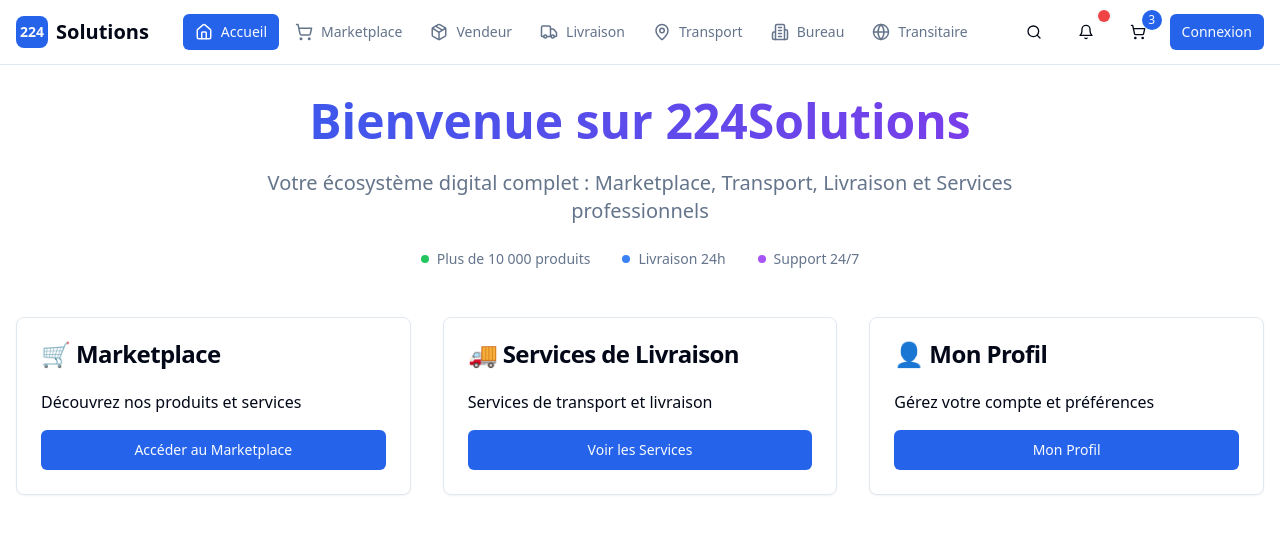
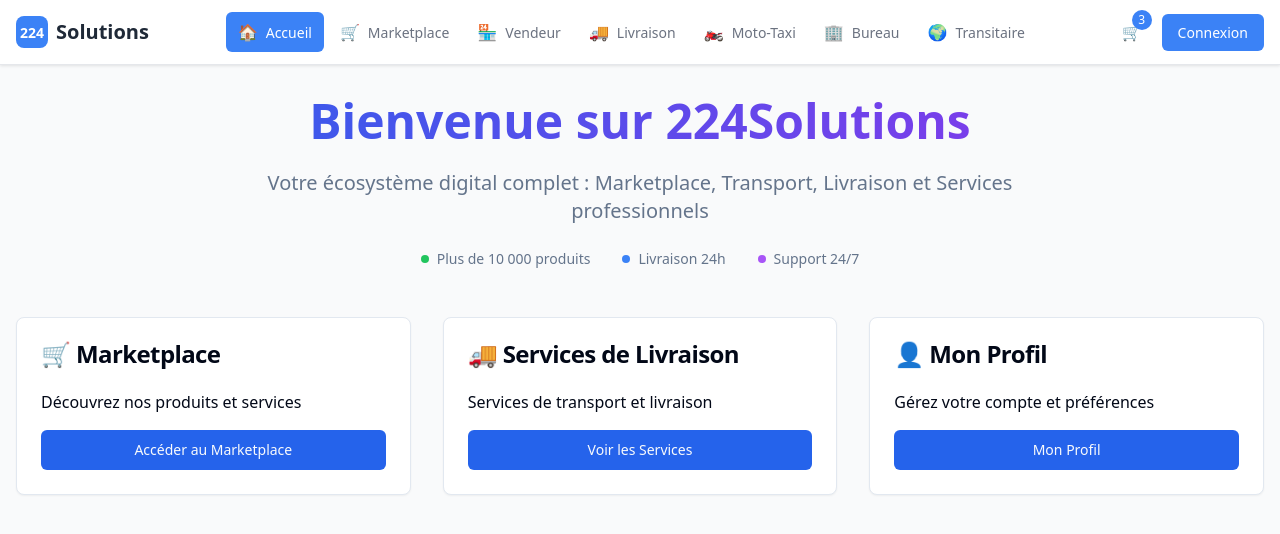
Before and after one commit to soulbahprojet/pro-app-studio, a React (Vite) app: page / in a window 1280 px wide. Shown: the top 534 px of the page. Built offline with nearby package versions, Linux system fonts and the light colour scheme.

Commit message:
LOVABLE FIX: Reorganisation complete pour affichage correct - Header optimise + Routing inline + CSS fixes

```diff
--- a/src/App.tsx
+++ b/src/App.tsx
@@ -40,28 +40,143 @@ function App() {
   return (
     <QueryClientProvider client={queryClient}>
       <Router>
-        <div className="min-h-screen bg-background">
-          <Header />
-          <main className="container mx-auto px-4 py-8 max-w-7xl">
-            <Routes>
-              <Route path="/" element={<Home />} />
-              <Route path="/login" element={<Login />} />
-              <Route path="/register" element={<Register />} />
-              <Route path="/services" element={<Services />} />
-              <Route path="/marketplace" element={<Marketplace />} />
-              <Route path="/product/:id" element={<ProductDetails />} />
-              <Route path="/cart" element={<ProtectedRoute><Cart /></ProtectedRoute>} />
-              <Route path="/payment" element={<ProtectedRoute><Payment /></ProtectedRoute>} />
-              <Route path="/delivery-dashboard" element={<ProtectedRoute><DeliveryDashboard /></ProtectedRoute>} />
-              <Route path="/transport-dashboard" element={<ProtectedRoute><TransportDashboard /></ProtectedRoute>} />
-              <Route path="/vendor-dashboard" element={<ProtectedRoute><VendorDashboard /></ProtectedRoute>} />
-              <Route path="/vendor/products" element={<ProtectedRoute><VendorProductsPage /></ProtectedRoute>} />
-              <Route path="/vendor/customers" element={<ProtectedRoute><VendorCustomersPage /></ProtectedRoute>} />
-              <Route path="/syndicat-bureau" element={<ProtectedRoute><SyndicatBureau /></ProtectedRoute>} />
-              <Route path="/freight-dashboard" element={<ProtectedRoute><FreightDashboard /></ProtectedRoute>} />
-              <Route path="/profile" element={<ProtectedRoute><Profile /></ProtectedRoute>} />
-            </Routes>
-          </main>
+        <div className="min-h-screen bg-gray-50">
+          <Routes>
+            <Route path="/" element={
+              <div>
+                <Header />
+                <main className="container mx-auto px-4 py-8 max-w-7xl">
+                  <Home />
+                </main>
+              </div>
+            } />
+            <Route path="/login" element={<Login />} />
+            <Route path="/register" element={<Register />} />
+            <Route path="/services" element={
+              <div>
+                <Header />
+                <main className="container mx-auto px-4 py-8 max-w-7xl">
+                  <Services />
+                </main>
+              </div>
+            } />
+            <Route path="/marketplace" element={
+              <div>
+                <Header />
+                <main className="container mx-auto px-4 py-8 max-w-7xl">
+                  <Marketplace />
+                </main>
+              </div>
+            } />
+            <Route path="/product/:id" element={
+              <div>
+                <Header />
+                <main className="container mx-auto px-4 py-8 max-w-7xl">
+                  <ProductDetails />
+                </main>
+              </div>
+            } />
+            <Route path="/cart" element={
+              <ProtectedRoute>
+                <div>
+                  <Header />
+                  <main className="container mx-auto px-4 py-8 max-w-7xl">
+                    <Cart />
+                  </main>
+                </div>
+              </ProtectedRoute>
+            } />
+            <Route path="/payment" element={
+              <ProtectedRoute>
+                <div>
+                  <Header />
+                  <main className="container mx-auto px-4 py-8 max-w-7xl">
+                    <Payment />
+                  </main>
+                </div>
+              </ProtectedRoute>
+            } />
+            <Route path="/delivery-dashboard" element={
+              <ProtectedRoute>
+                <div>
+                  <Header />
+                  <main className="container mx-auto px-4 py-8 max-w-7xl">
+                    <DeliveryDashboard />
+                  </main>
+                </div>
+              </ProtectedRoute>
+            } />
+            <Route path="/transport-dashboard" element={
+              <ProtectedRoute>
+                <div>
+                  <Header />
+                  <main className="container mx-auto px-4 py-8 max-w-7xl">
+                    <TransportDashboard />
+                  </main>
+                </div>
+              </ProtectedRoute>
+            } />
+            <Route path="/vendor-dashboard" element={
+              <ProtectedRoute>
+                <div>
+                  <Header />
+                  <main className="container mx-auto px-4 py-8 max-w-7xl">
+                    <VendorDashboard />
+                  </main>
+                </div>
+              </ProtectedRoute>
+            } />
+            <Route path="/vendor/products" element={
+              <ProtectedRoute>
+                <div>
+                  <Header />
+                  <main className="container mx-auto px-4 py-8 max-w-7xl">
+                    <VendorProductsPage />
+                  </main>
+                </div>
+              </ProtectedRoute>
+            } />
+            <Route path="/vendor/customers" element={
+              <ProtectedRoute>
+                <div>
+                  <Header />
+                  <main className="container mx-auto px-4 py-8 max-w-7xl">
+                    <VendorCustomersPage />
+                  </main>
+                </div>
+              </ProtectedRoute>
+            } />
+            <Route path="/syndicat-bureau" element={
+              <ProtectedRoute>
+                <div>
+                  <Header />
+                  <main className="container mx-auto px-4 py-8 max-w-7xl">
+                    <SyndicatBureau />
+                  </main>
+                </div>
+              </ProtectedRoute>
+            } />
+            <Route path="/freight-dashboard" element={
+              <ProtectedRoute>
+                <div>
+                  <Header />
+                  <main className="container mx-auto px-4 py-8 max-w-7xl">
+                    <FreightDashboard />
+                  </main>
+                </div>
+              </ProtectedRoute>
+            } />
+            <Route path="/profile" element={
+              <ProtectedRoute>
+                <div>
+                  <Header />
+                  <main className="container mx-auto px-4 py-8 max-w-7xl">
+                    <Profile />
+                  </main>
+                </div>
+              </ProtectedRoute>
+            } />
+          </Routes>
           <Toaster />
         </div>
       </Router>
--- a/src/components/layout/Header.tsx
+++ b/src/components/layout/Header.tsx
@@ -17,53 +17,17 @@ import {
 import { useAuth } from '@/hooks/useAuth';
 
 export const Header: React.FC = () => {
-  const { user } = useAuth();
+  const navigate = useNavigate();
   const location = useLocation();
-  const navigate = useNavigate();
 
   const navigationItems = [
-    {
-      path: '/',
-      label: 'Accueil',
-      icon: <Home size={18} />,
-      roles: ['all']
-    },
-    {
-      path: '/marketplace',
-      label: 'Marketplace',
-      icon: <ShoppingCart size={18} />,
-      roles: ['client', 'all']
-    },
-    {
-      path: '/vendor-dashboard',
-      label: 'Vendeur',
-      icon: <Package size={18} />,
-      roles: ['vendor', 'all']
-    },
-    {
-      path: '/delivery-dashboard',
-      label: 'Livraison',
-      icon: <Truck size={18} />,
-      roles: ['courier', 'all']
-    },
-    {
-      path: '/transport-dashboard',
-      label: 'Transport',
-      icon: <MapPin size={18} />,
-      roles: ['driver', 'all']
-    },
-    {
-      path: '/syndicat-bureau',
-      label: 'Bureau',
-      icon: <Building2 size={18} />,
-      roles: ['admin', 'bureau', 'all']
-    },
-    {
-      path: '/freight-dashboard',
-      label: 'Transitaire',
-      icon: <Globe size={18} />,
-      roles: ['freight', 'all']
-    }
+    { path: '/', label: 'Accueil', icon: '🏠' },
+    { path: '/marketplace', label: 'Marketplace', icon: '🛒' },
+    { path: '/vendor-dashboard', label: 'Vendeur', icon: '🏪' },
+    { path: '/delivery-dashboard', label: 'Livraison', icon: '🚚' },
+    { path: '/transport-dashboard', label: 'Moto-Taxi', icon: '🏍️' },
+    { path: '/syndicat-bureau', label: 'Bureau', icon: '🏢' },
+    { path: '/freight-dashboard', label: 'Transitaire', icon: '🌍' }
   ];
 
   const isActivePath = (path: string) => {
@@ -72,80 +36,161 @@ export const Header: React.FC = () => {
   };
 
   return (
-    <header className="sticky top-0 z-50 w-full border-b bg-background/95 backdrop-blur supports-[backdrop-filter]:bg-background/60">
-      <div className="container mx-auto px-4">
-        <div className="flex h-16 items-center justify-between">
-          {/* Logo et Titre */}
-          <div className="flex items-center space-x-4">
-            <Link to="/" className="flex items-center space-x-2">
-              <div className="h-8 w-8 rounded-lg bg-primary flex items-center justify-center">
-                <span className="text-primary-foreground font-bold text-sm">224</span>
-              </div>
-              <span className="text-xl font-bold text-foreground">Solutions</span>
-            </Link>
+    <header style={{
+      position: 'sticky',
+      top: 0,
+      zIndex: 50,
+      width: '100%',
+      borderBottom: '1px solid #e5e7eb',
+      backgroundColor: 'white',
+      boxShadow: '0 1px 3px rgba(0, 0, 0, 0.1)'
+    }}>
+      <div style={{
+        maxWidth: '1280px',
+        margin: '0 auto',
+        padding: '0 1rem'
+      }}>
+        <div style={{
+          display: 'flex',
+          height: '4rem',
+          alignItems: 'center',
+          justifyContent: 'space-between'
+        }}>
+          {/* Logo */}
+          <div
+            onClick={() => navigate('/')}
+            style={{
+              display: 'flex',
+              alignItems: 'center',
+              gap: '0.5rem',
+              cursor: 'pointer'
+            }}
+          >
+            <div style={{
+              width: '2rem',
+              height: '2rem',
+              borderRadius: '0.5rem',
+              backgroundColor: '#3b82f6',
+              display: 'flex',
+              alignItems: 'center',
+              justifyContent: 'center',
+              color: 'white',
+              fontWeight: 'bold',
+              fontSize: '0.875rem'
+            }}>
+              224
+            </div>
+            <span style={{
+              fontSize: '1.25rem',
+              fontWeight: 'bold',
+              color: '#1f2937'
+            }}>
+              Solutions
+            </span>
           </div>
 
-          {/* Navigation principale */}
-          <nav className="hidden md:flex items-center space-x-1">
+          {/* Navigation */}
+          <nav style={{
+            display: 'flex',
+            alignItems: 'center',
+            gap: '0.25rem',
+            flexWrap: 'wrap'
+          }}>
             {navigationItems.map((item) => (
-              <Link
+              <button
                 key={item.path}
-                to={item.path}
-                className={`
-                  flex items-center space-x-2 px-3 py-2 rounded-md text-sm font-medium transition-colors
-                  ${isActivePath(item.path)
-                    ? 'bg-primary text-primary-foreground'
-                    : 'text-muted-foreground hover:text-foreground hover:bg-accent'
+                onClick={() => navigate(item.path)}
+                style={{
+                  display: 'flex',
+                  alignItems: 'center',
+                  gap: '0.5rem',
+                  padding: '0.5rem 0.75rem',
+                  borderRadius: '0.375rem',
+                  fontSize: '0.875rem',
+                  fontWeight: '500',
+                  border: 'none',
+                  cursor: 'pointer',
+                  transition: 'all 0.2s',
+                  backgroundColor: isActivePath(item.path) ? '#3b82f6' : 'transparent',
+                  color: isActivePath(item.path) ? 'white' : '#6b7280'
+                }}
+                onMouseEnter={(e) => {
+                  if (!isActivePath(item.path)) {
+                    e.currentTarget.style.backgroundColor = '#f3f4f6';
+                    e.currentTarget.style.color = '#1f2937';
                   }
-                `}
+                }}
+                onMouseLeave={(e) => {
+                  if (!isActivePath(item.path)) {
+                    e.currentTarget.style.backgroundColor = 'transparent';
+                    e.currentTarget.style.color = '#6b7280';
+                  }
+                }}
               >
-                {item.icon}
-                <span>{item.label}</span>
-              </Link>
+                <span style={{ fontSize: '1rem' }}>{item.icon}</span>
+                <span className="hidden sm:inline">{item.label}</span>
+              </button>
             ))}
           </nav>
 
-          {/* Actions utilisateur */}
-          <div className="flex items-center space-x-3">
-            {/* Recherche */}
-            <Button variant="ghost" size="sm" className="hidden lg:flex">
-              <Search size={18} />
-            </Button>
+          {/* Actions */}
+          <div style={{
+            display: 'flex',
+            alignItems: 'center',
+            gap: '0.75rem'
+          }}>
+            <button
+              onClick={() => navigate('/cart')}
+              style={{
+                position: 'relative',
+                padding: '0.5rem',
+                borderRadius: '0.375rem',
+                border: 'none',
+                backgroundColor: 'transparent',
+                cursor: 'pointer',
+                color: '#6b7280',
+                transition: 'color 0.2s'
+              }}
+              onMouseEnter={(e) => e.currentTarget.style.color = '#1f2937'}
+              onMouseLeave={(e) => e.currentTarget.style.color = '#6b7280'}
+            >
+              🛒
+              <span style={{
+                position: 'absolute',
+                top: '-2px',
+                right: '-2px',
+                width: '1.25rem',
+                height: '1.25rem',
+                backgroundColor: '#3b82f6',
+                color: 'white',
+                borderRadius: '50%',
+                fontSize: '0.75rem',
+                display: 'flex',
+                alignItems: 'center',
+                justifyContent: 'center'
+              }}>
+                3
+              </span>
+            </button>
 
-            {/* Notifications */}
-            <Button variant="ghost" size="sm" className="relative">
-              <Bell size={18} />
-              <span className="absolute -top-1 -right-1 h-3 w-3 bg-red-500 rounded-full text-xs"></span>
-            </Button>
-
-            {/* Panier */}
-            <Link to="/cart">
-              <Button variant="ghost" size="sm" className="relative">
-                <ShoppingCart size={18} />
-                <span className="absolute -top-1 -right-1 h-5 w-5 bg-primary text-primary-foreground rounded-full text-xs flex items-center justify-center">
-                  3
-                </span>
-              </Button>
-            </Link>
-
-            {/* Profil utilisateur */}
-            {user ? (
-              <Link to="/profile">
-                <Button variant="ghost" size="sm">
-                  <User size={18} />
-                  <span className="hidden lg:ml-2 lg:inline">{user.email?.split('@')[0]}</span>
-                </Button>
-              </Link>
-            ) : (
-              <Link to="/login">
-                <Button size="sm">Connexion</Button>
-              </Link>
-            )}
-
-            {/* Menu mobile */}
-            <Button variant="ghost" size="sm" className="md:hidden">
-              <Menu size={18} />
-            </Button>
+            <button
+              onClick={() => navigate('/login')}
+              style={{
+                padding: '0.5rem 1rem',
+                borderRadius: '0.375rem',
+                border: 'none',
+                backgroundColor: '#3b82f6',
+                color: 'white',
+                fontSize: '0.875rem',
+                fontWeight: '500',
+                cursor: 'pointer',
+                transition: 'background-color 0.2s'
+              }}
+              onMouseEnter={(e) => e.currentTarget.style.backgroundColor = '#2563eb'}
+              onMouseLeave={(e) => e.currentTarget.style.backgroundColor = '#3b82f6'}
+            >
+              Connexion
+            </button>
           </div>
         </div>
       </div>
--- a/src/index.css
+++ b/src/index.css
@@ -52,33 +52,96 @@
 @layer base {
   * {
     @apply border-border;
+    box-sizing: border-box;
   }
+
+  html {
+    font-size: 16px;
+    line-height: 1.5;
+  }
+
   body {
-    @apply bg-background text-foreground;
+    @apply bg-gray-50 text-gray-900;
+    font-family: system-ui, -apple-system, BlinkMacSystemFont, 'Segoe UI', Roboto, sans-serif;
+    margin: 0;
+    padding: 0;
+    min-height: 100vh;
+  }
+
+  #root {
+    min-height: 100vh;
+    width: 100%;
   }
 
   /* Images responsives */
   img {
-    @apply max-w-full h-auto;
+    max-width: 100%;
+    height: auto;
+    display: block;
   }
 
   /* Conteneur responsive */
   .container {
-    @apply w-full max-w-7xl mx-auto px-4;
+    width: 100%;
+    max-width: 1280px;
+    margin: 0 auto;
+    padding: 0 1rem;
+  }
+
+  /* Reset des marges */
+  h1, h2, h3, h4, h5, h6, p {
+    margin: 0;
+    padding: 0;
   }
 }
 
 @layer components {
   /* Layout utilities */
   .page-container {
-    @apply w-full max-w-4xl mx-auto px-4 py-8;
+    width: 100%;
+    max-width: 1024px;
+    margin: 0 auto;
+    padding: 2rem 1rem;
   }
 
   .centered-content {
-    @apply flex flex-col items-center justify-center text-center;
+    display: flex;
+    flex-direction: column;
+    align-items: center;
+    justify-content: center;
+    text-align: center;
   }
 
   .responsive-grid {
-    @apply grid grid-cols-1 sm:grid-cols-2 lg:grid-cols-3 gap-4 md:gap-6;
+    display: grid;
+    grid-template-columns: 1fr;
+    gap: 1rem;
+  }
+
+  @media (min-width: 640px) {
+    .responsive-grid {
+      grid-template-columns: repeat(2, 1fr);
+      gap: 1.5rem;
+    }
+  }
+
+  @media (min-width: 1024px) {
+    .responsive-grid {
+      grid-template-columns: repeat(3, 1fr);
+      gap: 1.5rem;
+    }
+  }
+
+  /* Lovable specific fixes */
+  .lovable-container {
+    min-height: 100vh;
+    width: 100%;
+    padding: 0;
+    margin: 0;
+  }
+
+  .lovable-page {
+    padding: 1rem;
+    min-height: calc(100vh - 2rem);
   }
 }
```
